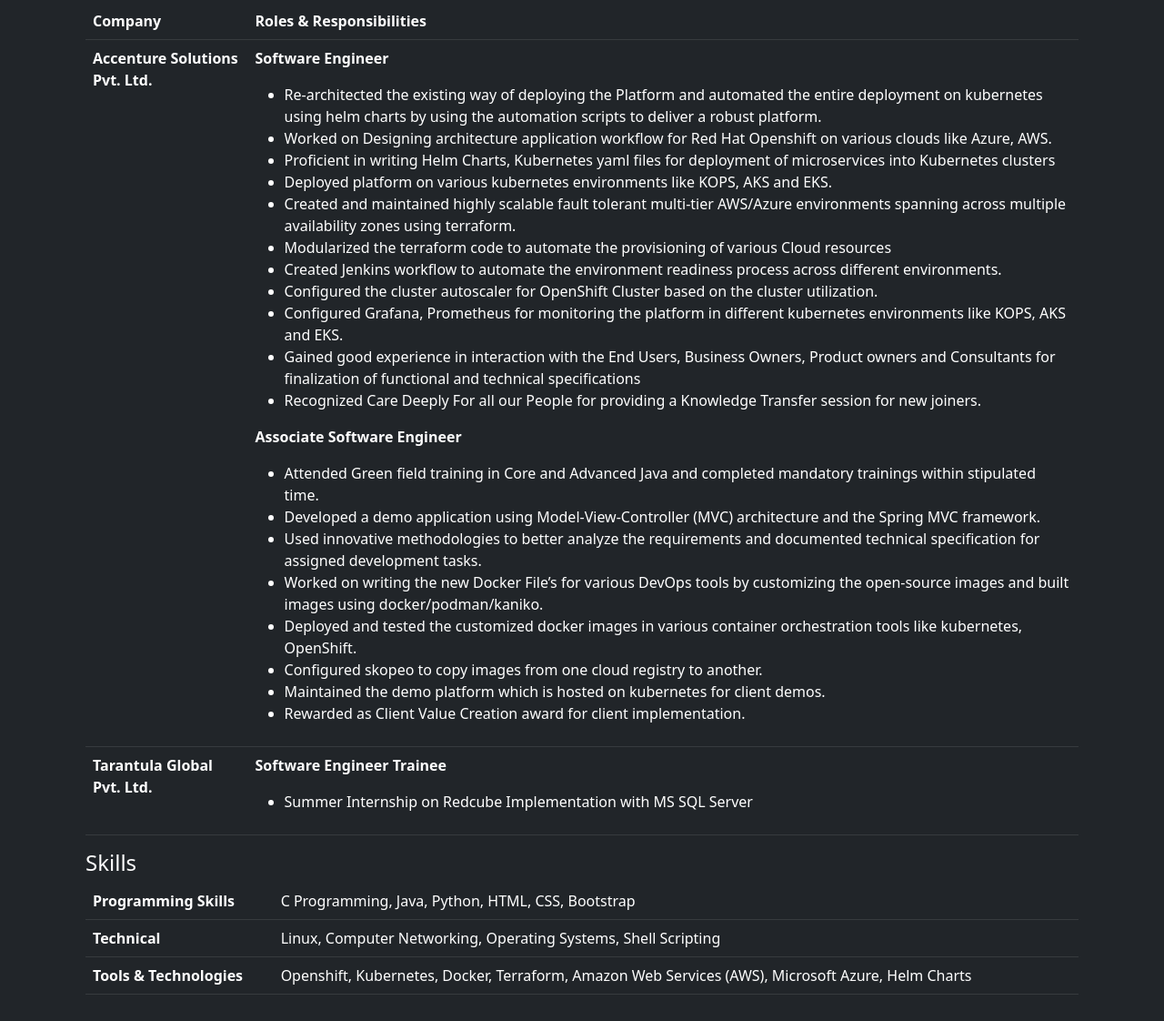
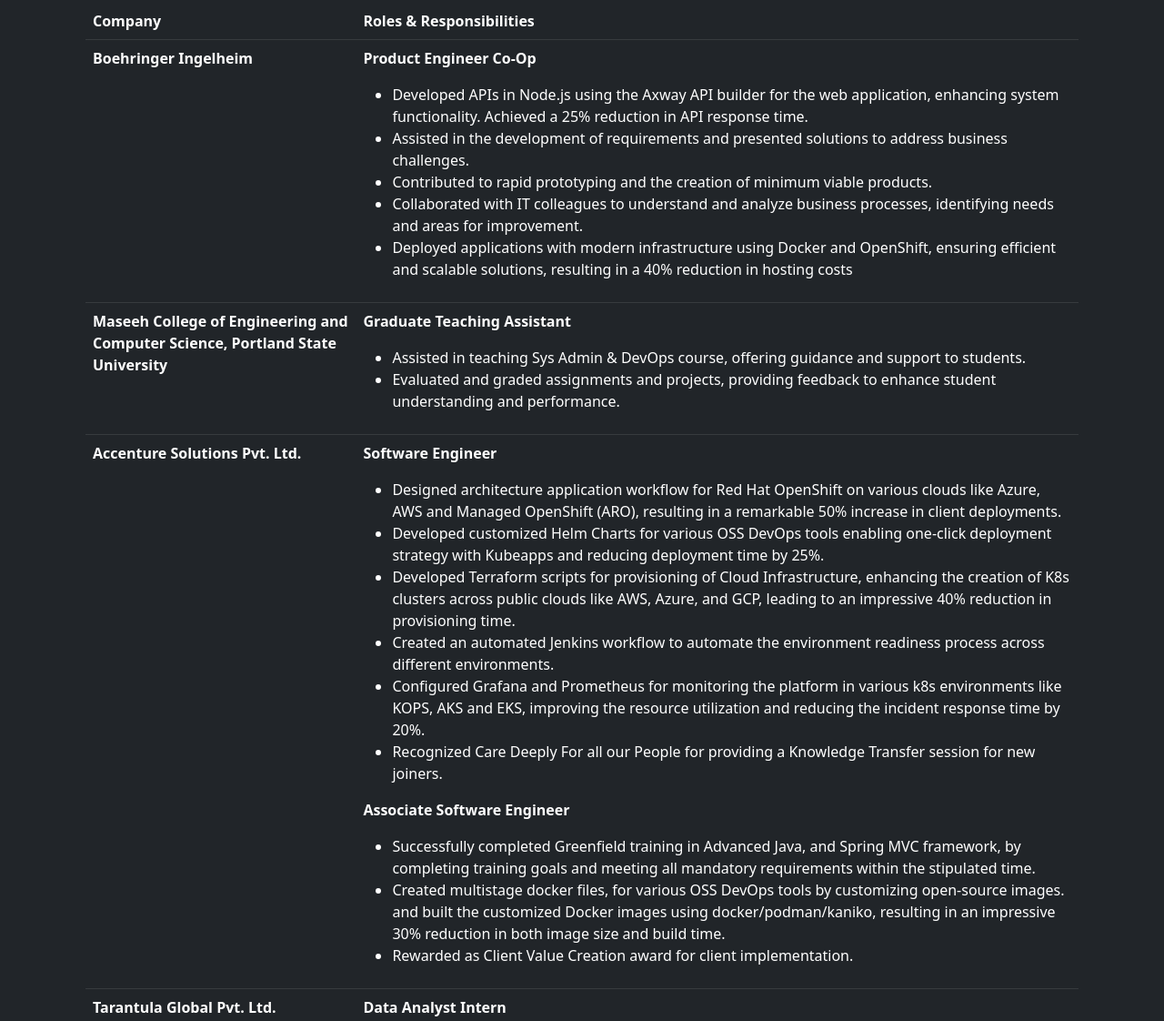
Before and after one commit to syamprasadchitluri/syamprasadchitluri.github.io, a plain HTML site: page HTML/work.html in a window 1280 px wide. Shown: the part 327-1449 px from the top of the page at 91% size. Drawn offline with nearby package versions, Linux system fonts and the light colour scheme.

Commit message:
Addedd Co-Op and TA experiences

```diff
--- a/HTML/work.html
+++ b/HTML/work.html
@@ -64,7 +64,7 @@
               <tr>
                 <td>Master's</td>
                 <td>Portland State University</td>
-                <td>3.8</td>
+                <td>3.86</td>
               </tr>
               <tr>
                 <td>Bachelor's</td>
@@ -91,54 +91,89 @@
             </thead>
             <tbody>
               <tr>
+                <th>Boehringer Ingelheim</th>
+                <td>
+                  <p class="roles"><strong>Product Engineer Co-Op</strong></p>
+                  <ul>
+                    <li>
+                      Developed APIs in Node.js using the Axway API builder for
+                      the web application, enhancing system functionality.
+                      Achieved a 25% reduction in API response time.
+                    </li>
+                    <li>
+                      Assisted in the development of requirements and presented
+                      solutions to address business challenges.
+                    </li>
+                    <li>
+                      Contributed to rapid prototyping and the creation of
+                      minimum viable products.
+                    </li>
+                    <li>
+                      Collaborated with IT colleagues to understand and analyze
+                      business processes, identifying needs and areas for
+                      improvement.
+                    </li>
+                    <li>
+                      Deployed applications with modern infrastructure using
+                      Docker and OpenShift, ensuring efficient and scalable
+                      solutions, resulting in a 40% reduction in hosting costs
+                    </li>
+                  </ul>
+                </td>
+              </tr>
+              <tr>
+                <th>
+                  Maseeh College of Engineering and Computer Science, Portland
+                  State University
+                </th>
+                <td>
+                  <p class="roles">
+                    <strong>Graduate Teaching Assistant</strong>
+                  </p>
+                  <ul>
+                    <li>
+                      Assisted in teaching Sys Admin & DevOps course, offering
+                      guidance and support to students.
+                    </li>
+                    <li>
+                      Evaluated and graded assignments and projects, providing
+                      feedback to enhance student understanding and performance.
+                    </li>
+                  </ul>
+                </td>
+              </tr>
+              <tr>
                 <th>Accenture Solutions Pvt. Ltd.</th>
                 <td>
                   <p class="roles"><strong>Software Engineer</strong></p>
                   <ul>
                     <li>
-                      Re-architected the existing way of deploying the Platform
-                      and automated the entire deployment on kubernetes using
-                      helm charts by using the automation scripts to deliver a
-                      robust platform.
+                      Designed architecture application workflow for Red Hat
+                      OpenShift on various clouds like Azure, AWS and Managed
+                      OpenShift (ARO), resulting in a remarkable 50% increase in
+                      client deployments.
                     </li>
                     <li>
-                      Worked on Designing architecture application workflow for
-                      Red Hat Openshift on various clouds like Azure, AWS.
+                      Developed customized Helm Charts for various OSS DevOps
+                      tools enabling one-click deployment strategy with Kubeapps
+                      and reducing deployment time by 25%.
                     </li>
                     <li>
-                      Proficient in writing Helm Charts, Kubernetes yaml files
-                      for deployment of microservices into Kubernetes clusters
+                      Developed Terraform scripts for provisioning of Cloud
+                      Infrastructure, enhancing the creation of K8s clusters
+                      across public clouds like AWS, Azure, and GCP, leading to
+                      an impressive 40% reduction in provisioning time.
                     </li>
                     <li>
-                      Deployed platform on various kubernetes environments like
-                      KOPS, AKS and EKS.
+                      Created an automated Jenkins workflow to automate the
+                      environment readiness process across different
+                      environments.
                     </li>
                     <li>
-                      Created and maintained highly scalable fault tolerant
-                      multi-tier AWS/Azure environments spanning across multiple
-                      availability zones using terraform.
-                    </li>
-                    <li>
-                      Modularized the terraform code to automate the
-                      provisioning of various Cloud resources
-                    </li>
-                    <li>
-                      Created Jenkins workflow to automate the environment
-                      readiness process across different environments.
-                    </li>
-                    <li>
-                      Configured the cluster autoscaler for OpenShift Cluster
-                      based on the cluster utilization.
-                    </li>
-                    <li>
-                      Configured Grafana, Prometheus for monitoring the platform
-                      in different kubernetes environments like KOPS, AKS and
-                      EKS.
-                    </li>
-                    <li>
-                      Gained good experience in interaction with the End Users,
-                      Business Owners, Product owners and Consultants for
-                      finalization of functional and technical specifications
+                      Configured Grafana and Prometheus for monitoring the
+                      platform in various k8s environments like KOPS, AKS and
+                      EKS, improving the resource utilization and reducing the
+                      incident response time by 20%.
                     </li>
                     <li>
                       Recognized Care Deeply For all our People for providing a
@@ -150,35 +185,17 @@
                   </p>
                   <ul>
                     <li>
-                      Attended Green field training in Core and Advanced Java
-                      and completed mandatory trainings within stipulated time.
+                      Successfully completed Greenfield training in Advanced
+                      Java, and Spring MVC framework, by completing training
+                      goals and meeting all mandatory requirements within the
+                      stipulated time.
                     </li>
                     <li>
-                      Developed a demo application using Model-View-Controller
-                      (MVC) architecture and the Spring MVC framework.
-                    </li>
-                    <li>
-                      Used innovative methodologies to better analyze the
-                      requirements and documented technical specification for
-                      assigned development tasks.
-                    </li>
-                    <li>
-                      Worked on writing the new Docker File’s for various DevOps
-                      tools by customizing the open-source images and built
-                      images using docker/podman/kaniko.
-                    </li>
-                    <li>
-                      Deployed and tested the customized docker images in
-                      various container orchestration tools like kubernetes,
-                      OpenShift.
-                    </li>
-                    <li>
-                      Configured skopeo to copy images from one cloud registry
-                      to another.
-                    </li>
-                    <li>
-                      Maintained the demo platform which is hosted on kubernetes
-                      for client demos.
+                      Created multistage docker files, for various OSS DevOps
+                      tools by customizing open-source images. and built the
+                      customized Docker images using docker/podman/kaniko,
+                      resulting in an impressive 30% reduction in both image
+                      size and build time.
                     </li>
                     <li>
                       Rewarded as Client Value Creation award for client
@@ -191,12 +208,16 @@
                 <th>Tarantula Global Pvt. Ltd.</th>
                 <td>
                   <p class="roles">
-                    <strong>Software Engineer Trainee</strong>
+                    <strong>Data Analyst Intern</strong>
                   </p>
                   <ul>
                     <li>
-                      Summer Internship on Redcube Implementation with MS SQL
-                      Server
+                      Utilize Python and other programming languages for data
+                      manipulation, cleaning, and visualization.
+                    </li>
+                    <li>
+                      Assisted in the development and implementation of
+                      predictive models and data visualizations.
                     </li>
                   </ul>
                 </td>
@@ -211,7 +232,12 @@
             <thead>
               <tr>
                 <th scope="col">Programming Skills</th>
-                <td>C Programming, Java, Python, HTML, CSS, Bootstrap</td>
+                <td>C, C++, Java, Python</td>
+              </tr>
+
+              <tr>
+                <th scope="col">Front end</th>
+                <td>HTML, CSS, Bootstrap, Javascript</td>
               </tr>
 
               <tr>
@@ -224,8 +250,9 @@
               <tr>
                 <th scope="col">Tools &amp; Technologies</th>
                 <td>
-                  Openshift, Kubernetes, Docker, Terraform, Amazon Web Services
-                  (AWS), Microsoft Azure, Helm Charts
+                  OpenShift, Kubernetes, Terraform, Docker, Git, Bitbucket,
+                  Helm, Sonar, Nexus, AWS, Azure, GCP Cloud services, Axway API
+                  builder, Scikit-Learn, Pandas.
                 </td>
               </tr>
             </thead>
```
Also changed, not shown: HTML/about.html (+2 -2 lines), 1 other file.
